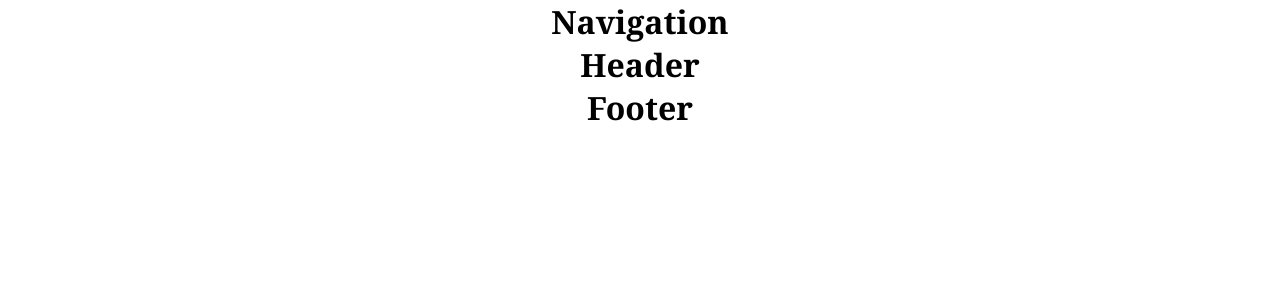
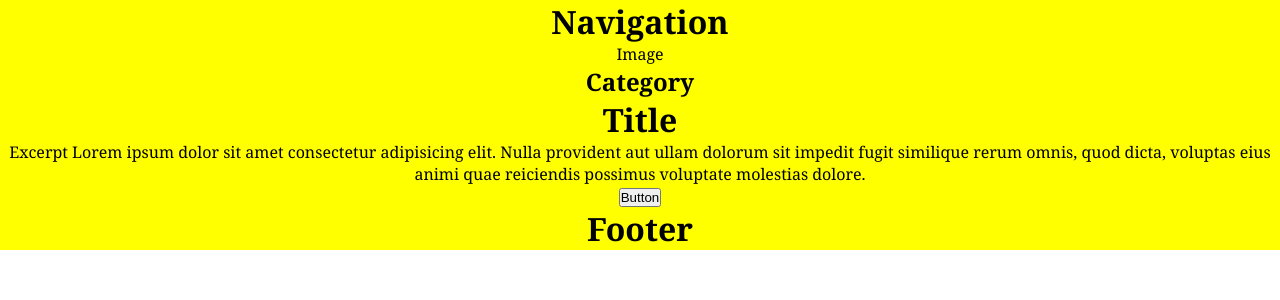
Before and after one commit to skyrocketideas/robertsons-farm, a React (Create React App) app: page / in a window 1280 px wide. Shown: the top 300 px of the page. Built offline with nearby package versions, Linux system fonts and the light colour scheme; a web font is replaced by a local one.

Commit message:
feature: add article template to header

```diff
--- a/src/App.css
+++ b/src/App.css
@@ -18,7 +18,8 @@ html {
 	padding: 0;
 }
 
-.App {
+.app-container {
 	text-align: center;
 	font-family: var(--primary-font);
+	background-color: yellow;
 }
--- a/src/App.js
+++ b/src/App.js
@@ -6,7 +6,7 @@ import "./App.css";
 
 function App() {
 	return (
-		<div className="App">
+		<div className="app-container">
 			<Navigation />
 			<Header />
 			<Footer />
--- a/src/components/Footer.js
+++ b/src/components/Footer.js
@@ -3,7 +3,7 @@ import "../App.css";
 
 function Footer() {
 	return (
-		<div className="footer-site">
+		<div className="footer-container">
 			<h1>Footer</h1>
 		</div>
 	);
--- a/src/components/Header.js
+++ b/src/components/Header.js
@@ -3,8 +3,19 @@ import "../App.css";
 
 function Header() {
 	return (
-		<div className="header-site">
-			<h1>Header</h1>
+		<div className="header-container">
+			<div className="article">
+				<div className="article__featured-image">Image</div>
+				<h2 className="article__category">Category</h2>
+				<h1 className="article__title">Title</h1>
+				<p className="article__excerpt">
+					Excerpt Lorem ipsum dolor sit amet consectetur adipisicing elit. Nulla
+					provident aut ullam dolorum sit impedit fugit similique rerum omnis,
+					quod dicta, voluptas eius animi quae reiciendis possimus voluptate
+					molestias dolore.
+				</p>
+				<button className="article__button">Button</button>
+			</div>
 		</div>
 	);
 }
--- a/src/components/Navigation.js
+++ b/src/components/Navigation.js
@@ -3,7 +3,7 @@ import "../App.css";
 
 function Navigation() {
 	return (
-		<div className="navigation-site">
+		<div className="navigation-container">
 			<h1>Navigation</h1>
 		</div>
 	);
```
Also changed, not shown: 1 other file (tests, documents, lock files or other folders).
